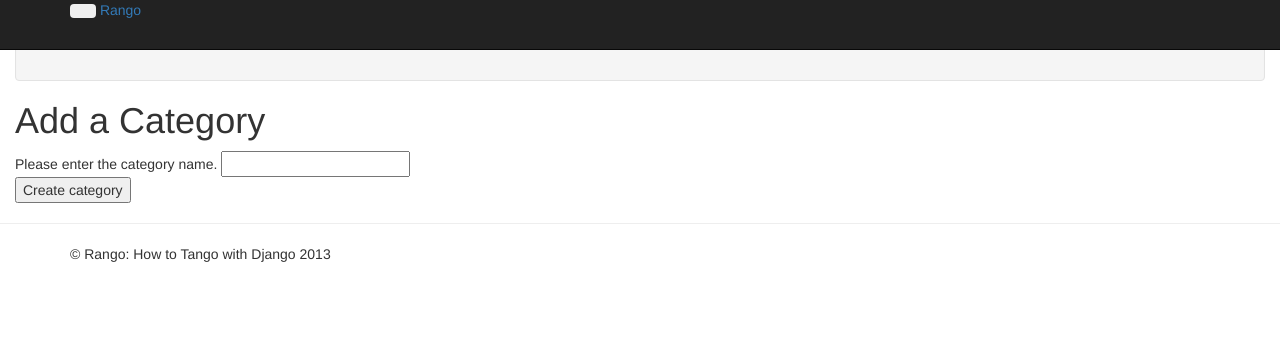
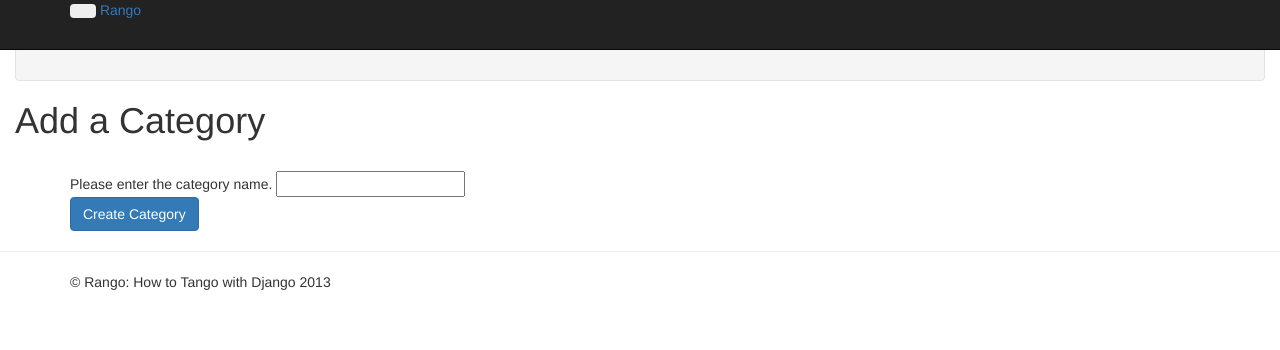
Before and after one commit to Micaiah-Chang/tango-with-django, a Django app: page /rango/add_category/ in a window 1280 px wide. Shown: the top 350 px of the page. Run offline with Django 3.2, Linux system fonts and the light colour scheme; the visitor is signed in with stand-in values (Sample User, id 1); some libraries are stand-ins or nearby versions.

Commit message:
Modify form fields of both add_category and add_page.

```diff
--- a/tango_with_django_project/templates/rango/add_category.html
+++ b/tango_with_django_project/templates/rango/add_category.html
@@ -5,8 +5,10 @@
 {% block body_block %}
   <div class="hero-unit">
 	<h1>Add a Category</h1>
+	<br />
+	<div class="container">
 
-	<form method="post" id="category_form" action="/rango/add_category/">
+	  <form class="span6" method="post" id="category_form" action="/rango/add_category/">
 
 		{% csrf_token %}
 
@@ -21,8 +23,9 @@
 		{% endfor %}
 
 		<br />
-	  <input type="submit" name="submit" value="Create category" />
+		<button class="btn btn-primary" type="submit" name="submit">Create Category</button>
 	  </form>
 
 	</div>
+  </div>
 {% endblock %}
--- a/tango_with_django_project/templates/rango/add_page.html
+++ b/tango_with_django_project/templates/rango/add_page.html
@@ -6,7 +6,8 @@
   <div class="hero-unit">
 	<h1>Add a Page</h1>
 
-	<form method="post" id="form_form" action="/rango/category/{{ category_name_url}}/add_page/">
+	<div class="container">
+	  <form method="post" id="form_form" class="span6" action="/rango/category/{{ category_name_url}}/add_page/">
 
 		{% csrf_token %}
 
@@ -21,8 +22,9 @@
 		{% endfor %}
 
 		<br />
-	  <input type="submit" name="submit" value="Create Page" />
+		<button class="btn btn-primary" type="submit" name="submit">Create Page</button>
 	  </form>
 
 	</div>
+  </div>
 {% endblock %}
```
Lines whose indentation alone changed are shown as unchanged.
